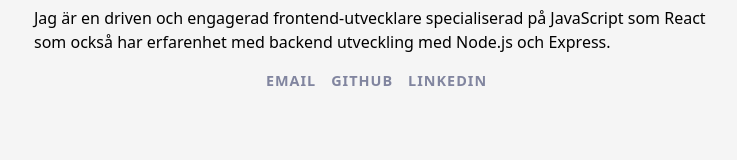
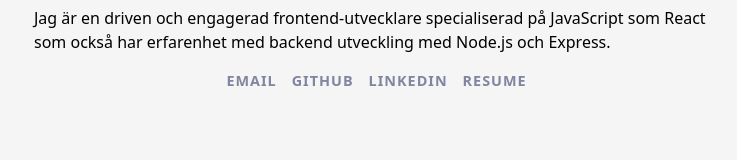
Before and after one commit to josefhedblom/josefhedblom-site, a plain HTML site: page public/index.html in a window 1280 px wide. Shown: the part 490-650 px from the top of the page, without its empty margins (256-993 px from the left). Drawn offline with Linux system fonts and the light colour scheme.

Commit message:
Add resume

```diff
--- a/public/index.html
+++ b/public/index.html
@@ -26,7 +26,8 @@
             <a class="link__hover" href="https://github.com/josefhedblom" target="_blank"><span>github</span></a>
             <a class="link__hover" href="https://www.linkedin.com/in/josefhedblom-56b3621b4/"
                 target="_blank"><span>linkedin</span> </a>
-            <!-- <a class="link__hover" href="#" target="_blank"><span>resume</span></a> -->
+            <a class="link__hover" href="./resume/Josef Hedblom Resume.pdf" download
+                target="_blank"><span>resume</span></a>
         </div>
     </header>
     <div id="site">
```
Also changed, not shown: 1 other file.
